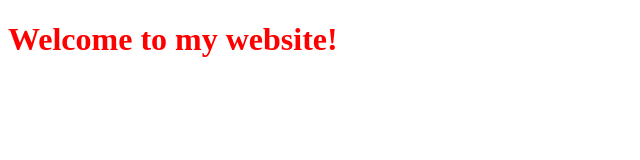
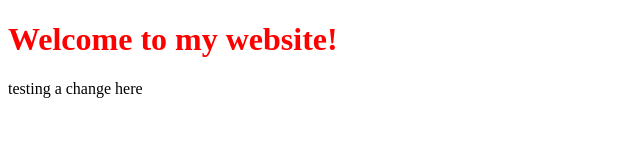
Before and after one commit to adboio/betabox-test, a plain HTML site: page index.html in a window 1280 px wide. Shown: the whole page, without its empty margins (0-640 px from the left). Drawn offline with Linux system fonts and the light colour scheme.

Commit message:
testing a new change

```diff
--- a/index.html
+++ b/index.html
@@ -4,4 +4,5 @@
 </head>
 <body>
   <h1>Welcome to my website!</h1>
+  <p>testing a change here</p>
 </body>
```
